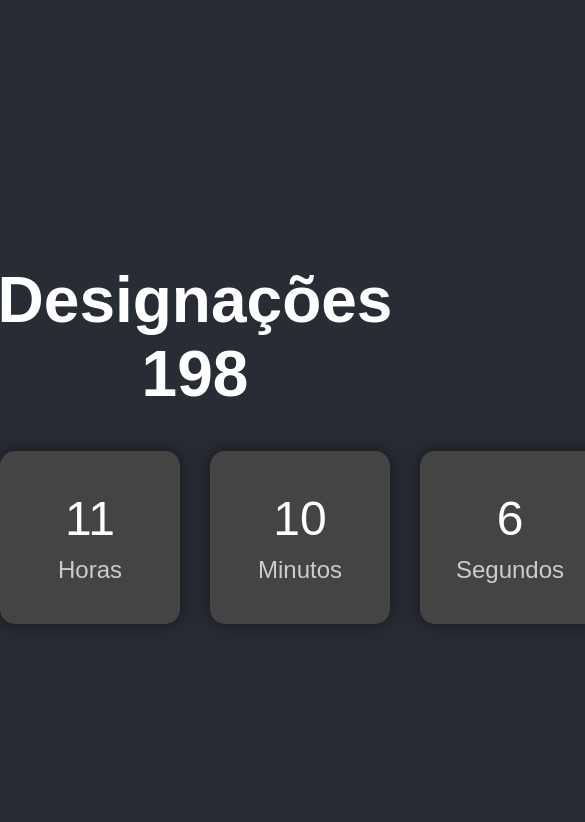
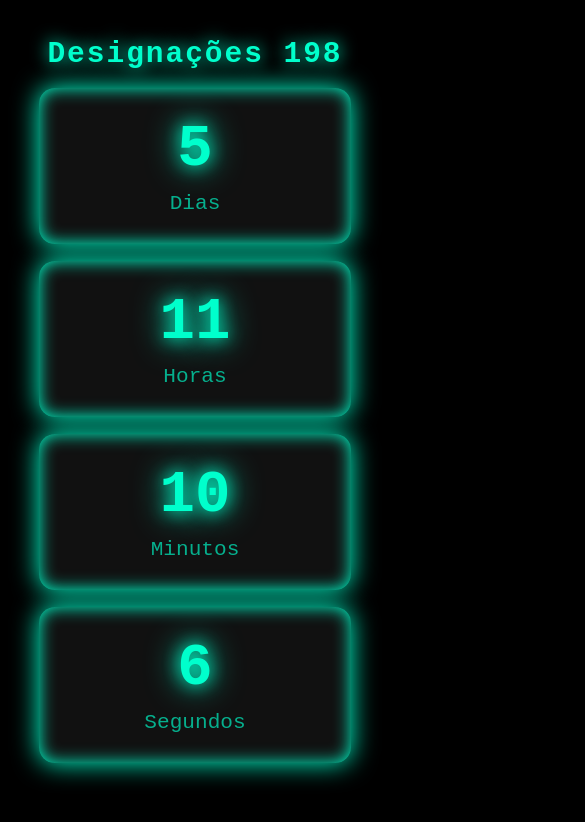
Before and after one commit to IgorGJN/Cont198, a plain HTML site: page index.html in a window 390 px wide. Shown: the whole page, 585 px wide, since content can reach past the window. Drawn offline with Linux system fonts and the light colour scheme.

Commit message:
Update style.css

```diff
--- a/style.css
+++ b/style.css
@@ -1,42 +1,103 @@
+/* ===== ESTILO GERAL ===== */
 body {
-  font-family: Arial, sans-serif;
-  background: #282c34;
-  color: #fff;
+  margin: 0;
+  height: 100vh;
+  width: 100vw;
   display: flex;
   justify-content: center;
   align-items: center;
-  height: 100vh;
-  margin: 0;
+  background: #000;
+  color: #00ffcc;
+  font-family: 'Courier New', Courier, monospace;
   flex-direction: column;
   text-align: center;
+  overflow: hidden;
 }
 
 h1 {
-  font-size: 4rem; /* maior título */
-  margin-bottom: 40px;
+  font-size: 4.5vh;
+  margin-bottom: 4vh;
+  letter-spacing: 0.5vw;
+  color: #00ffcc;
+  text-shadow: 0 0 2vh #00ffcc;
 }
 
+/* ===== DESKTOP ===== */
 .countdown {
   display: flex;
-  gap: 30px; /* mais espaçamento entre os boxes */
-  font-size: 3rem; /* aumenta os números */
+  justify-content: center;
+  align-items: center;
+  gap: 2vw;
+  width: 90vw;
+  height: 90vh;
 }
 
 .time-box {
-  background: #444;
-  padding: 40px 30px; /* mais espaço interno */
-  border-radius: 15px;
-  min-width: 120px; /* boxes maiores */
-  box-shadow: 0 0 20px rgba(0, 0, 0, 0.5); /* destaque */
-  transition: transform 0.2s;
+  background: #111;
+  padding: 2vh 1.5vw;
+  border-radius: 2vw;
+  flex: 1 1 20%;
+  min-width: 220px;
+  min-height: 30vh;
+  display: flex;
+  flex-direction: column;
+  justify-content: center;
+  align-items: center;
+  box-shadow: 0 0 2vh #00ffcc inset, 0 0 3vh #00ffcc;
+  transition: transform 0.2s, box-shadow 0.2s;
 }
 
 .time-box:hover {
-  transform: scale(1.05); /* efeito ao passar o mouse */
+  transform: scale(1.05);
+  box-shadow: 0 0 3vh #00ffcc inset, 0 0 4vh #00ffcc;
+}
+
+.time-box div:first-child {
+  font-size: 9vh;
+  font-weight: bold;
+  text-shadow: 0 0 2vh #00ffcc, 0 0 4vh #00ffcc;
 }
 
 .label {
-  font-size: 1.5rem; /* etiquetas maiores */
-  margin-top: 10px;
-  color: #ccc;
+  font-size: 3.5vh;
+  color: #00ffccaa;
+  margin-top: 1vh;
 }
+
+/* ===== MOBILE ===== */
+@media (max-width: 768px) {
+  body {
+    height: 100dvh;
+    justify-content: flex-start;
+    padding-top: 2vh;
+  }
+
+  h1 {
+    font-size: 3.5vh;
+    margin-bottom: 2vh;
+  }
+
+  .countdown {
+    flex-direction: column;
+    justify-content: space-around;
+    align-items: center;
+    width: 80vw;
+    height: 80dvh; /* ocupa 80% da tela */
+    gap: 2vh;
+  }
+
+  .time-box {
+    width: 100%;
+    min-height: 15vh;
+    padding: 1.5vh 0;
+    border-radius: 4vw;
+  }
+
+  .time-box div:first-child {
+    font-size: 7vh;
+  }
+
+  .label {
+    font-size: 2.5vh;
+  }
+}
```
